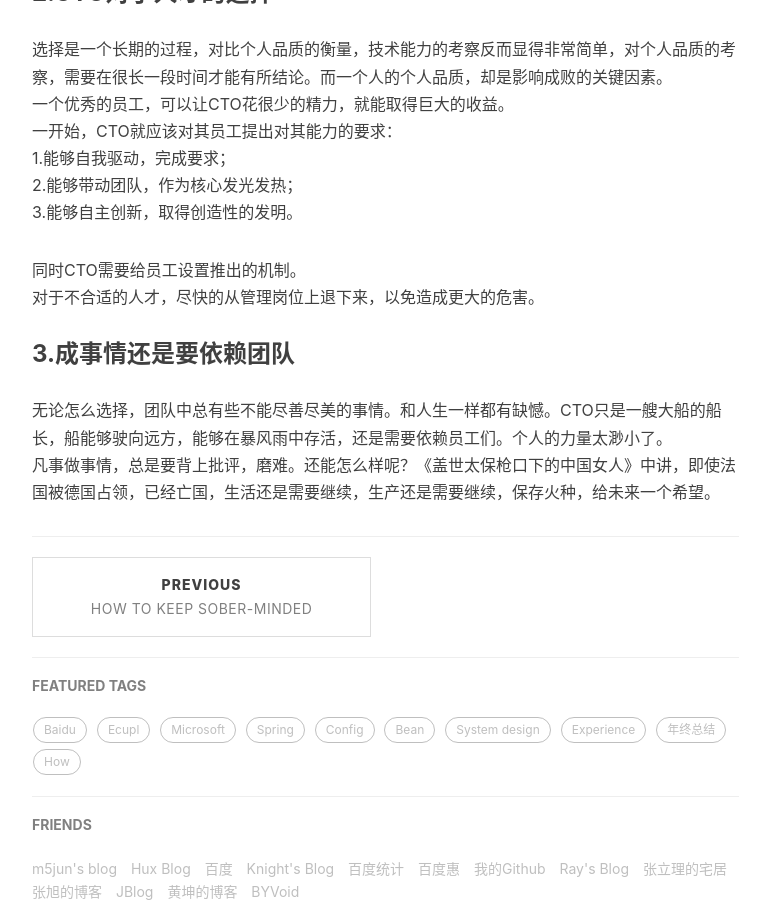
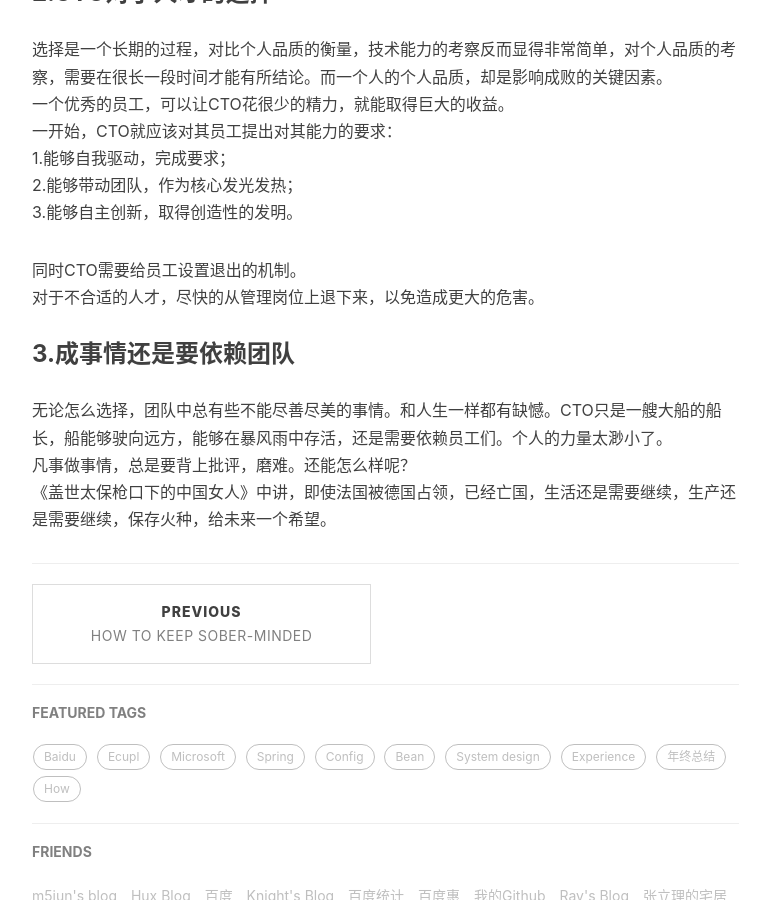
Before and after one commit to yinhaomin/yinhaomin.github.io, a Jekyll site: the page built from _posts/2018-10-29-怎么当好一个CTO.md, in a window 1280 px wide and 900 px high, scrolled down 942 px. Shown: the whole window, without its empty margins (233-1003 px from the left). Built offline with Jekyll 4.4.1, drawn with Linux system fonts in a browser that asks for light colours; nearby versions of some CDN libraries; comment, search, counter and statistics services are not loaded.

Commit message:
Update 2018-10-29-怎么当好一个CTO.md

```diff
--- a/_posts/2018-10-29-怎么当好一个CTO.md
+++ b/_posts/2018-10-29-怎么当好一个CTO.md
@@ -23,8 +23,9 @@ CTO是否是一个追求技术成长的人，是否是一个对产品敏锐的
 2.能够带动团队，作为核心发光发热；<br>
 3.能够自主创新，取得创造性的发明。<br>
 
-同时CTO需要给员工设置推出的机制。<br>
+同时CTO需要给员工设置退出的机制。<br>
 对于不合适的人才，尽快的从管理岗位上退下来，以免造成更大的危害。<br>
 ### 3.成事情还是要依赖团队
 无论怎么选择，团队中总有些不能尽善尽美的事情。和人生一样都有缺憾。CTO只是一艘大船的船长，船能够驶向远方，能够在暴风雨中存活，还是需要依赖员工们。个人的力量太渺小了。<br>
-凡事做事情，总是要背上批评，磨难。还能怎么样呢？《盖世太保枪口下的中国女人》中讲，即使法国被德国占领，已经亡国，生活还是需要继续，生产还是需要继续，保存火种，给未来一个希望。
+凡事做事情，总是要背上批评，磨难。还能怎么样呢？<br>
+《盖世太保枪口下的中国女人》中讲，即使法国被德国占领，已经亡国，生活还是需要继续，生产还是需要继续，保存火种，给未来一个希望。
```
